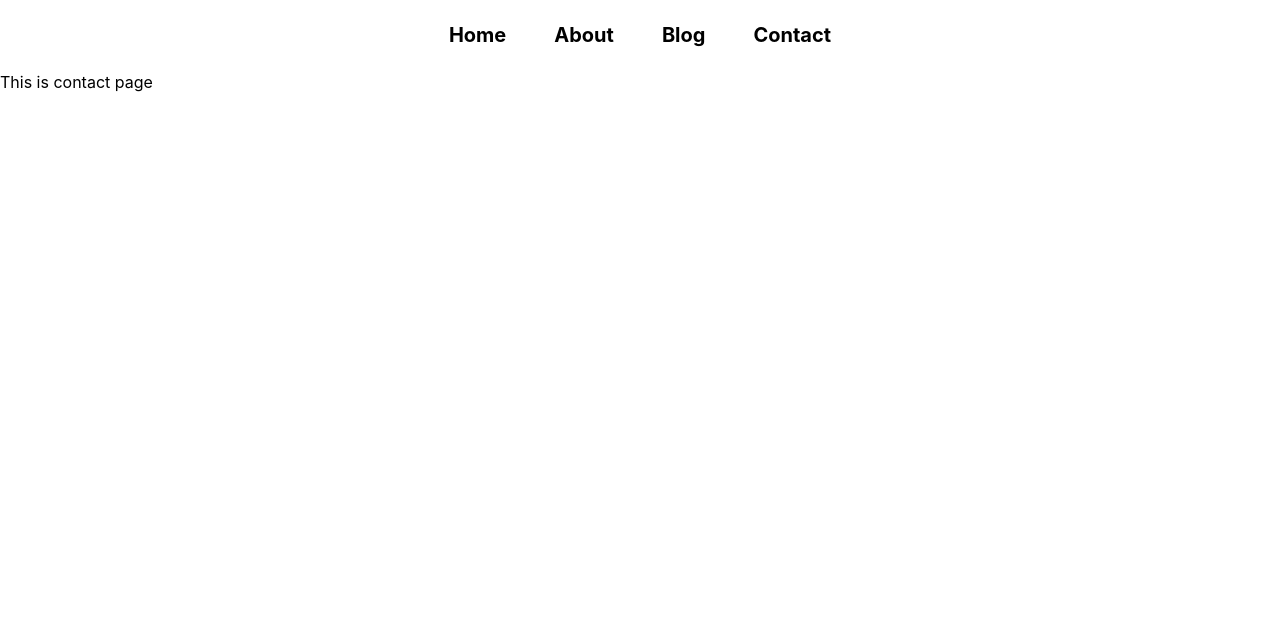
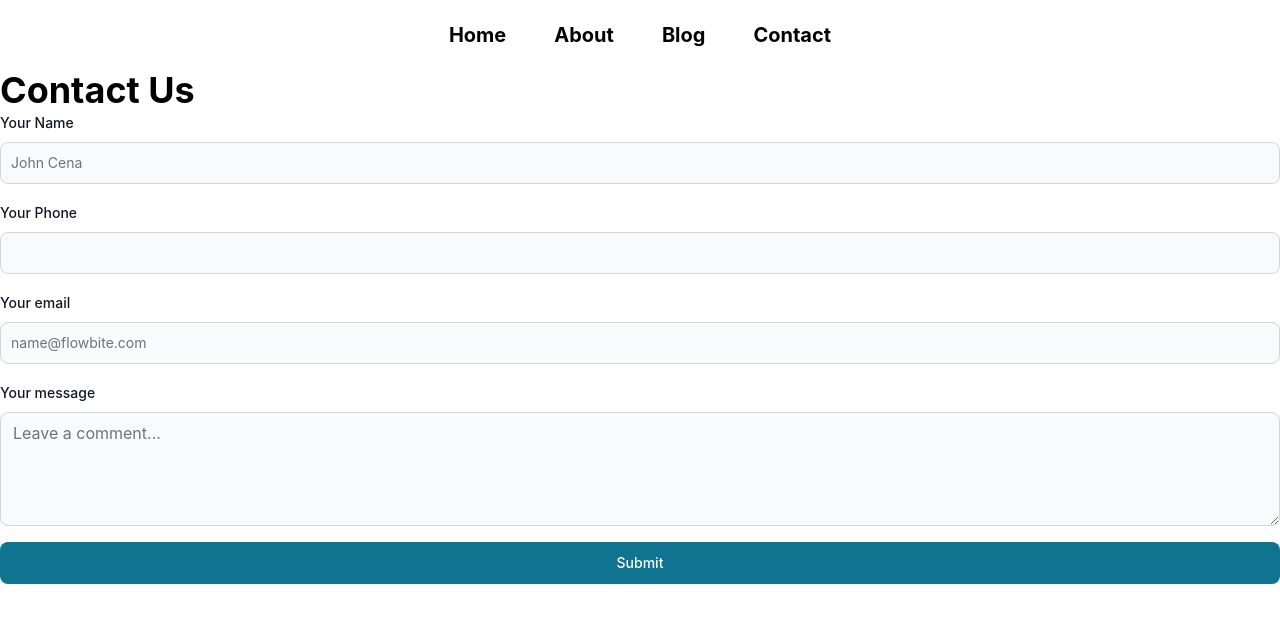
Before and after one commit to ShyamSutar/NextJs, a Next.js app: page /Contact in a window 1280 px wide. Shown: the top 622 px of the page. Built offline with nearby package versions, Linux system fonts and the light colour scheme.

Commit message:
contactus using fileSystem

```diff
--- /dev/null
+++ b/contactData/3.json
@@ -0,0 +1 @@
+{"name":"Shyam Sutar","email":"Realfact605@gmail.com","phone":"09970719629","desc":"fasdfas"}
--- /dev/null
+++ b/contactData/4.json
@@ -0,0 +1 @@
+{"name":"Shyam Sutar","email":"Realfact605@gmail.com","phone":"09970719629","desc":"fasdfas"}
--- a/package.json
+++ b/package.json
@@ -9,6 +9,8 @@
     "lint": "next lint"
   },
   "dependencies": {
+    "flowbite": "^1.5.3",
+    "flowbite-react": "^0.1.10",
     "next": "12.2.5",
     "react": "18.2.0",
     "react-dom": "18.2.0"
--- a/pages/Contact.js
+++ b/pages/Contact.js
@@ -1,9 +1,116 @@
-import React from 'react'
+import React, { useState } from "react";
+import { Label, TextInput, Button, Textarea } from "flowbite-react";
 
 const Contact = () => {
+  const [name, setname] = useState("");
+  const [email, setemail] = useState("");
+  const [phone, setphone] = useState("");
+  const [desc, setdesc] = useState("");
+
+  const handleSubmit = (e) => {
+    e.preventDefault();
+
+    const data = { name, email, phone, desc };
+
+    fetch("http://localhost:3000/api/postcontact", {
+      method: "POST", // or 'PUT'
+      headers: {
+        "Content-Type": "application/json",
+      },
+      body: JSON.stringify(data),
+    })
+      .then((response) => response.json())
+      .then((data) => {
+        console.log("Success:", data);
+        alert("Thanks for Contacting us")
+        setname("")
+        setphone("")
+        setemail("")
+        setdesc("")
+      })
+      .catch((error) => {
+        console.error("Error:", error);
+        alert("Error")
+      });
+  };
+
+  const handleChange = () => {};
+
   return (
-    <div>This is contact page</div>
-  )
-}
+    <div className="container mx-auto">
+      <h1 className="text-4xl font-bold">Contact Us</h1>
+      <form className="flex flex-col gap-4" onSubmit={handleSubmit}>
+        <div>
+          <div className="mb-2 block">
+            <Label htmlFor="uname" value="Your Name" />
+          </div>
+          <TextInput
+            name="uname"
+            id="uname"
+            type="text"
+            required={true}
+            value={name}
+            placeholder={"John Cena"}
+            onChange={(e) => {
+              setname(e.target.value);
+            }}
+          />
+        </div>
 
-export default Contact
+        <div>
+          <div className="mb-2 block">
+            <Label htmlFor="phone" value="Your Phone" />
+          </div>
+          <TextInput
+            name="phone"
+            id="phone"
+            type="phone"
+            required={true}
+            value={phone}
+            onChange={(e) => {
+              setphone(e.target.value);
+            }}
+          />
+        </div>
+
+        <div>
+          <div className="mb-2 block">
+            <Label htmlFor="email" value="Your email" />
+          </div>
+          <TextInput
+            name="email"
+            id="email"
+            type="email"
+            placeholder="name@flowbite.com"
+            value={email}
+            onChange={(e) => {
+              setemail(e.target.value);
+            }}
+            required={true}
+          />
+        </div>
+
+        <div id="textarea">
+          <div className="mb-2 block">
+            <Label htmlFor="desc" value="Your message" />
+          </div>
+          <Textarea
+            name="desc"
+            id="desc"
+            placeholder="Leave a comment..."
+            required={true}
+            rows={4}
+            value={desc}
+            onChange={(e) => {
+              setdesc(e.target.value);
+            }}
+          />
+        </div>
+
+        <Button type="submit">Submit</Button>
+      </form>
+    </div>
+  );
+};
+
+export default Contact;
--- a/tailwind.config.js
+++ b/tailwind.config.js
@@ -1,11 +1,16 @@
 /** @type {import('tailwindcss').Config} */
 module.exports = {
   content: [
+    "./node_modules/flowbite-react/**/*.js",
+    "./pages/**/*.{ts,tsx}",
+    "./public/**/*.html",
     "./pages/**/*.{js,ts,jsx,tsx}",
     "./components/**/*.{js,ts,jsx,tsx}",
   ],
   theme: {
     extend: {},
   },
-  plugins: [],
+  plugins: [
+    require("flowbite/plugin")
+  ],
 }
```
Also changed, not shown: 2 other files (tests, documents, lock files or other folders).
